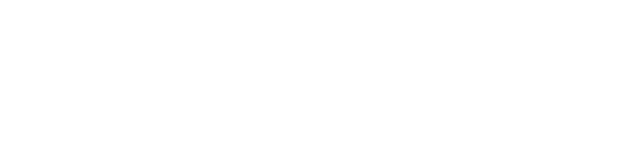
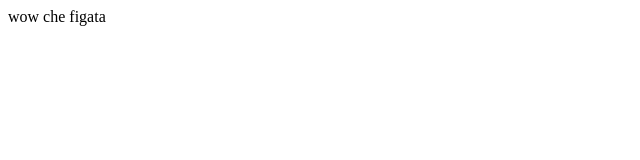
Before and after one commit to cosimodpersia/Se2Lab, a plain HTML site: page index.html in a window 1280 px wide. Shown: the whole page, without its empty margins (0-640 px from the left). Drawn offline with Linux system fonts and the light colour scheme.

Commit message:
new branch

```diff
--- a/index.html
+++ b/index.html
@@ -4,6 +4,6 @@
 
     </head>
     <body>
-
+        wow che figata
     </body>
 </html>
```
